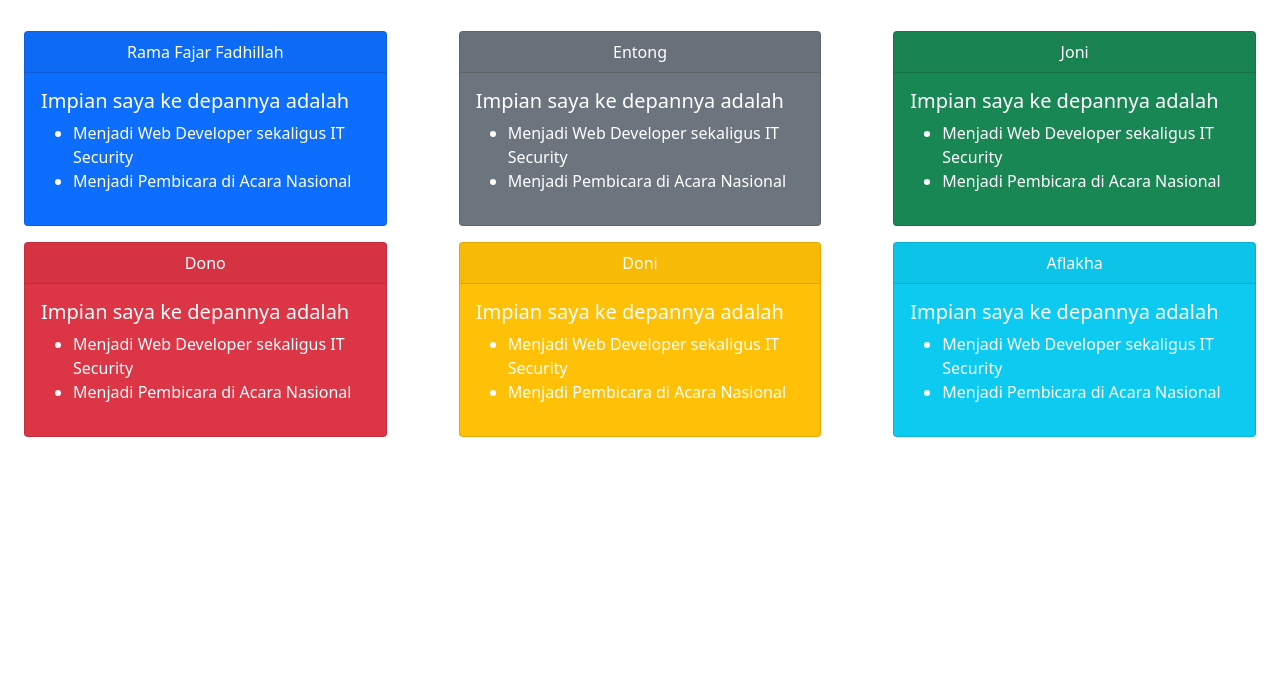
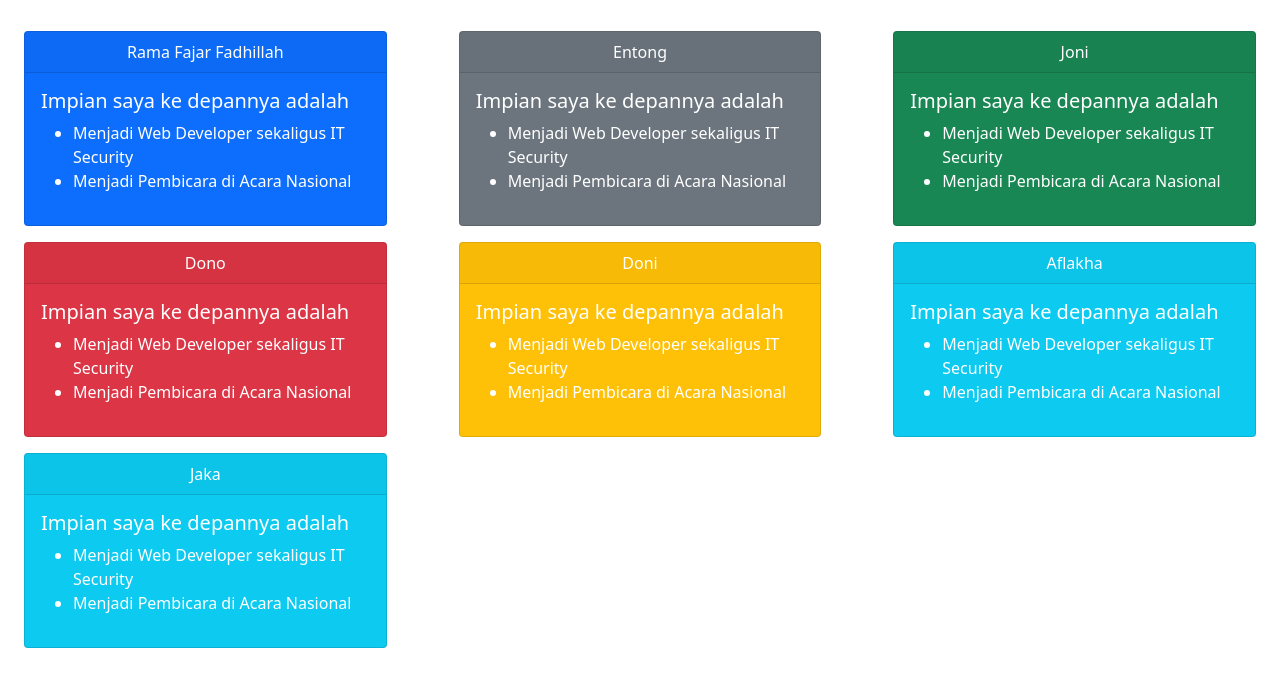
Before and after one commit to nullsec45/impian_siswa_smk_plus_pelita_nusantara, a plain HTML site: page index.html in a window 1280 px wide. Shown: the part 73-760 px from the top of the page. Drawn offline with nearby package versions, Linux system fonts and the light colour scheme.

Commit message:
impian jaka

```diff
--- a/index.html
+++ b/index.html
@@ -101,6 +101,20 @@
                 </div>
             </div>
         </div>
+        <div class="col-4">
+            <div class="container">
+                <div class="card text-white bg-info mb-3">
+                    <div class="card-header text-center">Jaka</div>
+                    <div class="card-body">
+                        <h5 class="card-title">Impian saya ke depannya adalah</h5>
+                        <ul>
+                            <li>Menjadi Web Developer sekaligus IT Security</li>
+                            <li>Menjadi Pembicara di Acara Nasional</li>
+                        </ul>
+                    </div>
+                </div>
+            </div>
+        </div>
     </div>
 </body>
 
```
